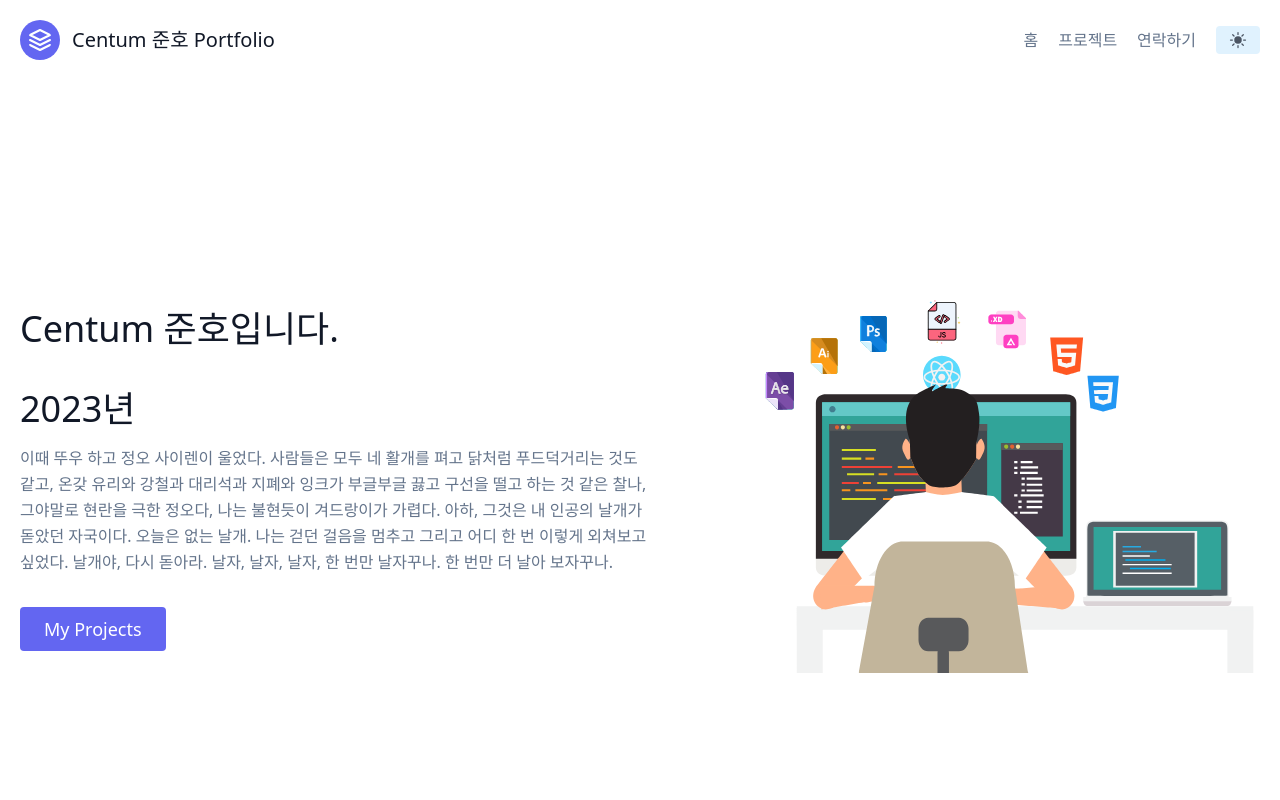
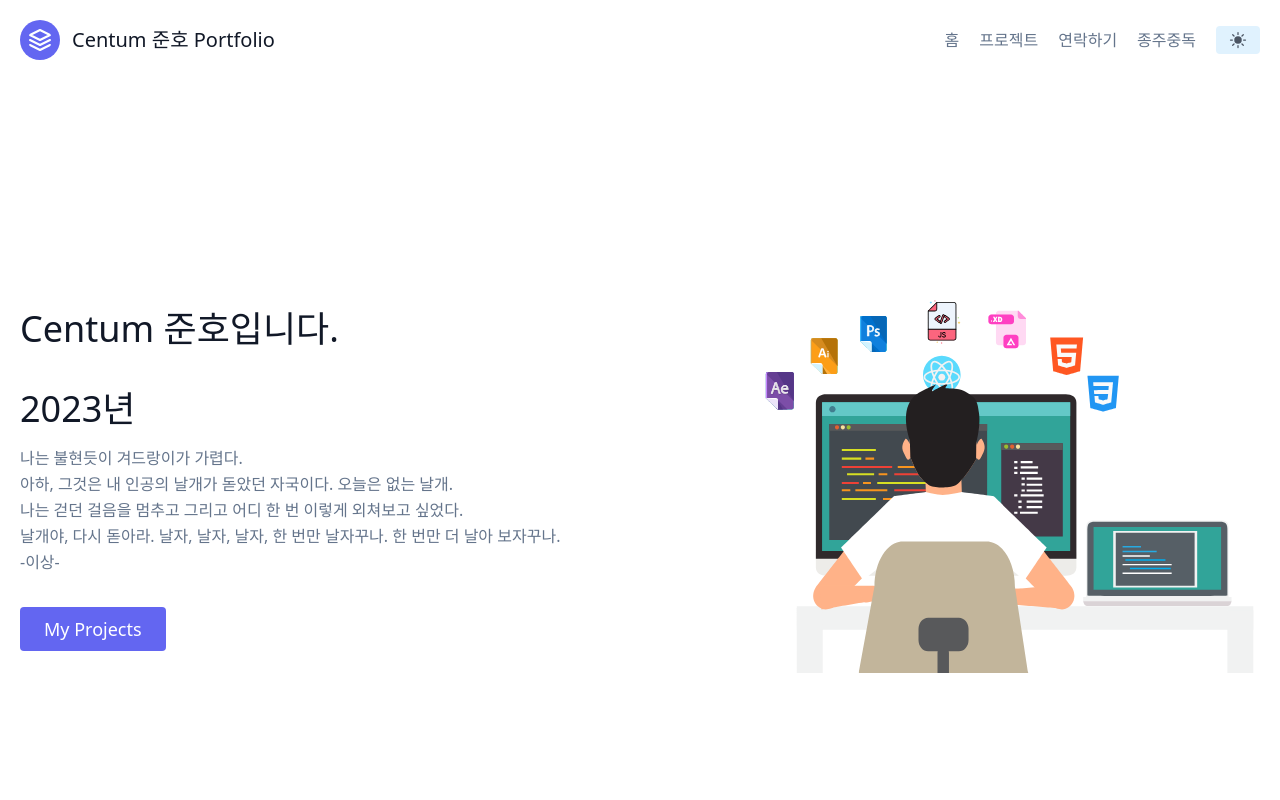
Before and after one commit to Centumjoonho/nextjs_portfolio_add_notion, a Next.js app: page / in a window 1280 px wide. Shown: the top 800 px of the page. Built offline with nearby package versions, Linux system fonts and the light colour scheme.

Commit message:
2022-12-19_deploy_v2

```diff
--- a/components/header.js
+++ b/components/header.js
@@ -37,6 +37,9 @@ export default function Header() {
             >
               <a className="mr-5 hover:text-gray-900">연락하기</a>
             </Link>
+            <Link href="https://hiking-high.netlify.app/" legacyBehavior>
+              <a className="mr-5 hover:text-gray-900">종주중독</a>
+            </Link>
           </nav>
           {/* darkmodetoggleButton */}
           <DMTBtn></DMTBtn>
--- a/components/home/hero.js
+++ b/components/home/hero.js
@@ -12,13 +12,16 @@ export default function Hero() {
           2023년
         </h1>
         <p className="mb-8 leading-relaxed">
-          이때 뚜우 하고 정오 사이렌이 울었다. 사람들은 모두 네 활개를 펴고
-          닭처럼 푸드덕거리는 것도 같고, 온갖 유리와 강철과 대리석과 지폐와
-          잉크가 부글부글 끓고 구선을 떨고 하는 것 같은 찰나, 그야말로 현란을
-          극한 정오다, 나는 불현듯이 겨드랑이가 가렵다. 아하, 그것은 내 인공의
-          날개가 돋았던 자국이다. 오늘은 없는 날개. 나는 걷던 걸음을 멈추고
-          그리고 어디 한 번 이렇게 외쳐보고 싶었다. 날개야, 다시 돋아라. 날자,
-          날자, 날자, 한 번만 날자꾸나. 한 번만 더 날아 보자꾸나.
+          나는 불현듯이 겨드랑이가 가렵다.
+          <br />
+          아하, 그것은 내 인공의 날개가 돋았던 자국이다. 오늘은 없는 날개.
+          <br />
+          나는 걷던 걸음을 멈추고 그리고 어디 한 번 이렇게 외쳐보고 싶었다.
+          <br />
+          날개야, 다시 돋아라. 날자, 날자, 날자, 한 번만 날자꾸나. 한 번만 더
+          날아 보자꾸나.
+          <br />
+          -이상-
         </p>
         <div className="flex justify-center">
           <Link href="/projects" legacyBehavior>
```
